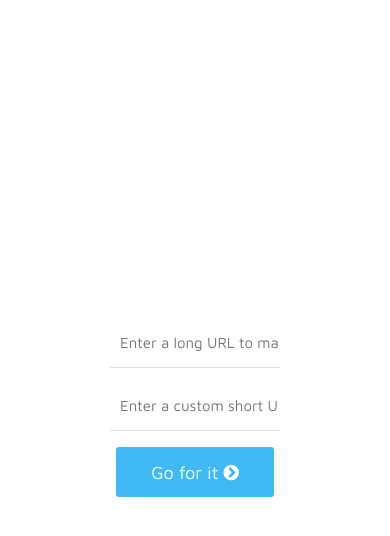
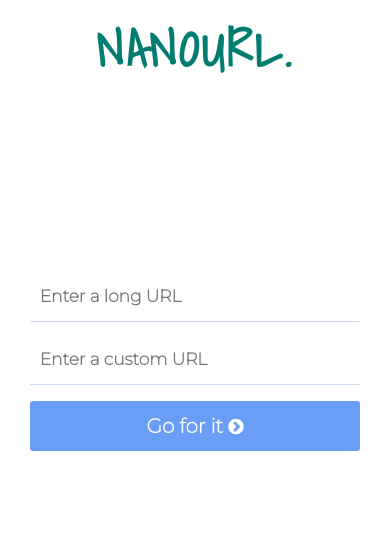
Before and after one commit to shash68i/URL-SHORTENER, a Django app: page / in a window 390 px wide. Shown: the top 536 px of the page. Run offline with Django 3.2, Linux system fonts and the light colour scheme; some libraries are stand-ins or nearby versions.

Commit message:
Made Responsive

```diff
--- a/oneapp/forms.py
+++ b/oneapp/forms.py
@@ -6,11 +6,11 @@ class UrlForm(forms.ModelForm):
     def __init__(self, *args, **kwargs):
         super(UrlForm, self).__init__(*args, **kwargs)
         self.fields['short_url'].widget.attrs = {
-            'placeholder': 'Enter a custom short URL',
+            'placeholder': 'Enter a custom URL',
             'id': 'short'
         }
         self.fields['original_url'].widget.attrs = {
-            'placeholder': 'Enter a long URL to make it short',
+            'placeholder': 'Enter a long URL',
             'id': 'long'
         }
 
--- a/static/css/style.css
+++ b/static/css/style.css
@@ -1,41 +1,65 @@
-body {
-  margin-top: 35vh;
+.container {
+  margin-top: 19vh;
   text-align: center;
+  padding: 10px;
 }
 
-.container {
-  margin: auto;
-  width: 65%;
-  padding: 10px;
+@media (max-width: 1100px) {
+  div.name {
+    position: none;
+    margin: 0;
+    text-align: center;
+  }
+
+  input#short,
+  input#long {
+    width: 90%;
+  }
+
+  button#shorten_button {
+    width: 93%;
+  }
+}
+
+.name {
+  margin-top: 2%;
+  margin-left: 15%;
+  font-family: 'Shadows Into Light', cursive;
+  font-weight: 800;
+  font-size: 50px;
+  color: #027c70;
+  letter-spacing: 3px;
 }
 
 #long,
 #short {
-  width: 65%;
+  /* width: 90%; */
+  width: 50%;
   height: 40px;
 }
 
 #shorten_button {
   outline: none;
-  width: 65%;
+  /* width: 92.5%; */
+  width: 51%;
   height: 50px;
-  background-color: #40baf5;
+  background-color: #699df6;
   color: #fff;
   border-width: 0;
   border-radius: 3px;
-  font-family: 'Maven Pro', sans-serif;
-  font-size: large;
+  font-family: 'Montserrat', sans-serif;
+  font-weight: 900;
+  font-size: 20px;
 }
 
 #long[type='text'],
 #short[type='text'] {
-  border-top: none;
-  border-left: none;
-  border-right: none;
-  border-bottom: 1px solid #dfdfdf;
+  border: none;
+  border-bottom: 1.5px solid #cfdef6;
   padding-left: 10px;
-  font-family: 'Maven Pro', sans-serif;
-  font-size: 15px;
+  font-family: 'Montserrat', sans-serif;
+  font-size: 17px;
+  font-weight: 600;
   padding-bottom: 5px;
   transition: all 0.1s ease;
 }
@@ -43,5 +67,6 @@ body {
 #long[type='text']:focus,
 #short[type='text']:focus {
   outline: none;
-  border-bottom: 1.5px solid #40baf5;
+  /* border-bottom: 1.5px solid #40baf5; */
+  border-bottom: 1.5px solid #037e71;
 }
--- a/templates/base.html
+++ b/templates/base.html
@@ -5,17 +5,26 @@
     <meta charset="UTF-8" />
     <meta name="viewport" content="width=device-width, initial-scale=1.0" />
     <link
-      href="https://fonts.googleapis.com/css2?family=Maven+Pro&family=Quicksand:wght@300&display=swap"
-      rel="stylesheet"
-    />
-    <link
       rel="stylesheet"
       href="https://cdnjs.cloudflare.com/ajax/libs/font-awesome/4.7.0/css/font-awesome.min.css"
     />
+
+    <link
+      href="https://fonts.googleapis.com/css2?family=Montserrat:wght@200&display=swap"
+      rel="stylesheet"
+    />
+
+    <link
+      href="https://fonts.googleapis.com/css2?family=Shadows+Into+Light&display=swap"
+      rel="stylesheet"
+    />
+
     <link rel="stylesheet" href="{% static 'css/style.css' %}" />
     <title>Document</title>
   </head>
   <body>
+    <div class="name">NANOURL.</div>
+
     <div class="container">
       {% block content %} {% endblock %} {% block success %} {% endblock %}
     </div>
--- a/templates/home.html
+++ b/templates/home.html
@@ -1,4 +1,5 @@
 {% extends 'base.html' %} {% block content %}
+
 <form method="post">
   {% csrf_token %} {{ form.as_p }}
   <button type="submit" id="shorten_button">
@@ -6,6 +7,6 @@
     <i class="fa fa-chevron-circle-right" style="font-size: 18px;"></i>
   </button>
 </form>
-<div class="message-long"></div>
-<div class="message-short"></div>
+<!-- <div class="message-long">Invalid URL</div>
+<div class="message-short">A user with this username already exists.</div> -->
 {% endblock %}
```
Also changed, not shown: templates/shortener.svg (added).
